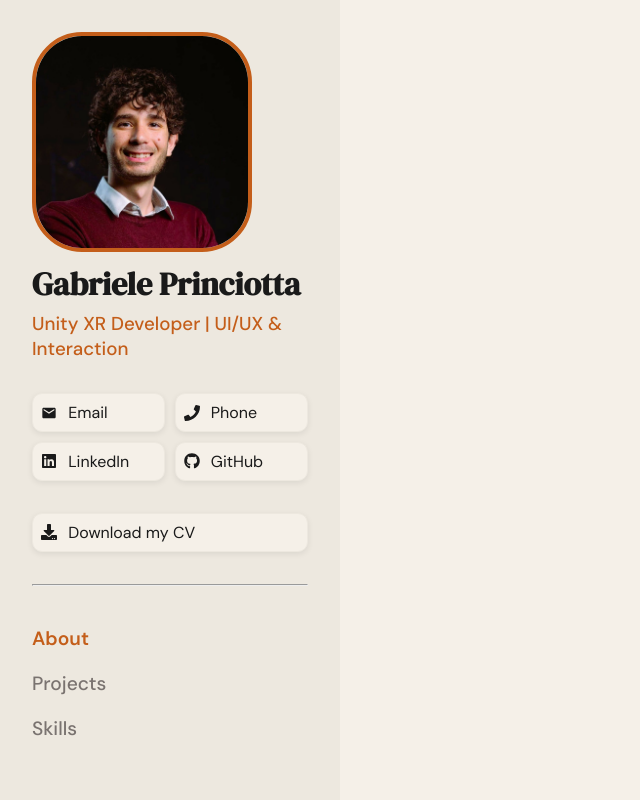
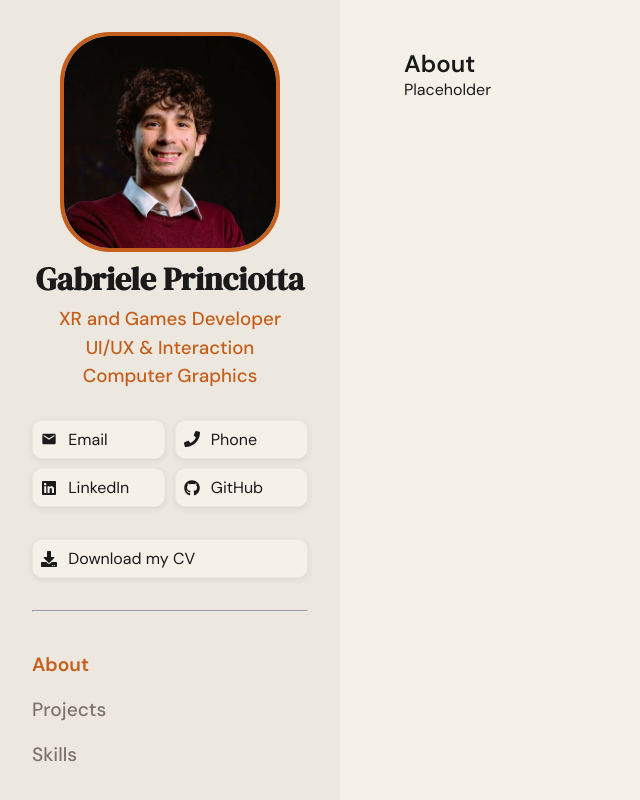
Before and after one commit to GabrielePrinciotta98/portfolio, a React (Vite) app: page / in a window 1280 px wide. Shown: the whole page, without its empty margins (0-640 px from the left). Built offline with nearby package versions, Linux system fonts and the light colour scheme.

Commit message:
add about section; fix navbar titles

```diff
--- a/src/App.css
+++ b/src/App.css
@@ -0,0 +1,4 @@
+.main-content {
+  margin-left: var(--navbar-size);
+  padding: 3rem 4rem;
+}
--- a/src/App.tsx
+++ b/src/App.tsx
@@ -1,10 +1,16 @@
+import About from "./components/About"
 import NavBar from "./components/NavBar"
+
+import "./App.css"
 
 function App() {
 
   return (
-    <div>
+    <div className="app">
       <NavBar />
+      <main className="main-content">
+        <About />
+      </main>
     </div>
   )
 }
--- a/src/components/About.tsx
+++ b/src/components/About.tsx
@@ -0,0 +1,9 @@
+export default function About()
+{
+    return (
+    <section id="about">
+      <h2>About</h2>
+      <p>Placeholder</p>
+    </section>
+  )
+}
--- a/src/components/NavBar.tsx
+++ b/src/components/NavBar.tsx
@@ -23,7 +23,10 @@ export default function NavBar(){
             <div className="navbar__header">
                 <img src="/profile.jpg" alt={siteData.fullName} className="navbar__profilePic"></img>
                 <h1>{siteData.fullName}</h1>
-                <h3>{siteData.title}</h3>
+                <h3>{siteData.titles.map((title) => {
+                    return <span key={title}>{title}</span>
+                    })}
+                </h3>
             </div>
 
             <ul className="navbar__contacts">
--- a/src/data.ts
+++ b/src/data.ts
@@ -1,6 +1,6 @@
 export const siteData = {
     fullName: "Gabriele Princiotta",
-    title: "Unity XR Developer | UI/UX & Interaction",
+    titles: ["XR and Games Developer", "UI/UX & Interaction", "Computer Graphics"],
     location: "Garching bei München, Germany",
     contacts: [
         { label: "Email", href: "mailto:gabriele.princiotta98@gmail.com", icon: "email" },
--- a/src/index.css
+++ b/src/index.css
@@ -15,6 +15,7 @@
   --text-secondary: #7A7370;
   --font-display: 'DM Serif Display', serif;
   --font-body: 'DM Sans', sans-serif;
+  --navbar-size: 340px;
 }
 
 body {
--- a/src/styles/NavBar.css
+++ b/src/styles/NavBar.css
@@ -2,13 +2,20 @@
   position: fixed;
   top: 0;
   left: 0;
-  width: 340px;
+  width: var(--navbar-size);
   height: 100vh;
   background-color: var(--surface);
   display: flex;
   flex-direction: column;
   padding: 2rem 2rem;
   gap: 2rem;
+}
+
+.navbar__header {
+  display: flex;
+  flex-direction: column;
+  align-items: center;
+  text-align: center;
 }
 
 .navbar__header h1 {
@@ -23,6 +30,10 @@
   color: var(--accent-primary);
   font-weight: 500;
   margin-top: 0.5rem;
+  display: flex;
+  flex-direction: column;
+  align-items: center;
+  gap: 0.2rem;
 }
 
 .navbar__profilePic {
```
